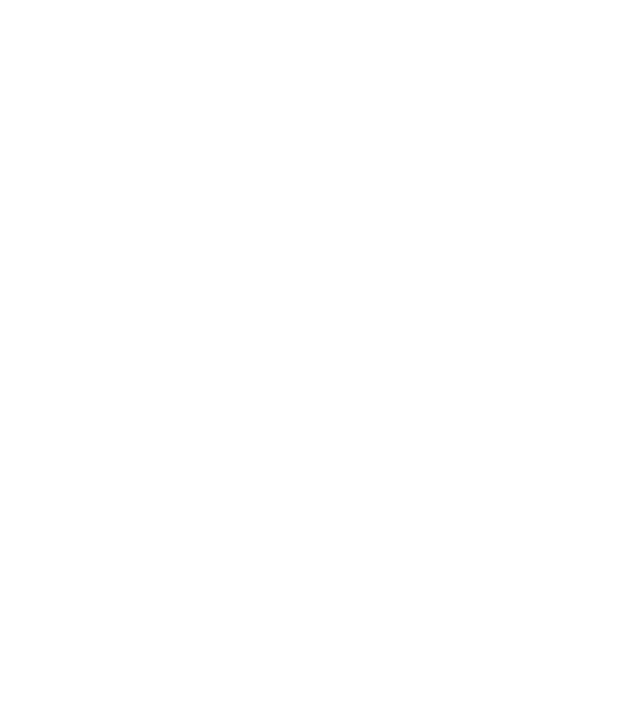
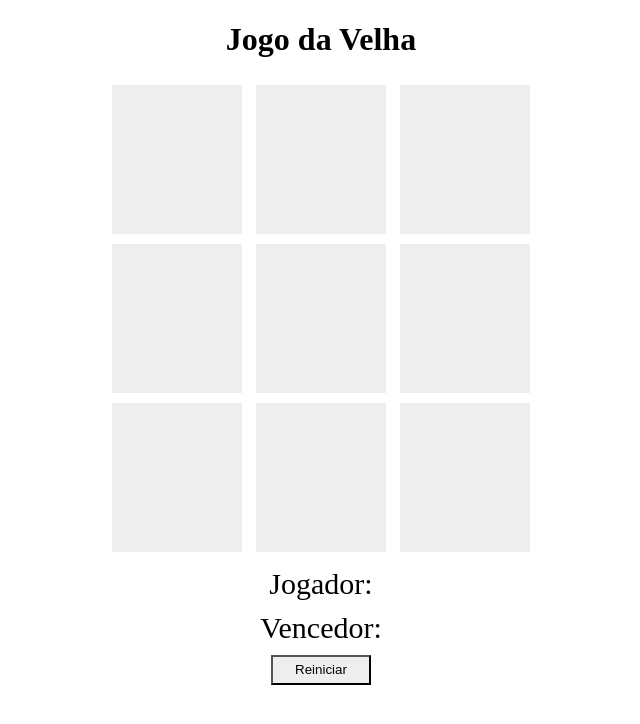
Before and after one commit to thiagoviks/jogo-da-velha-dio-project, a plain HTML site: page index.html in a window 1280 px wide. Shown: the whole page, without its empty margins (319-959 px from the left). Drawn offline with Linux system fonts and the light colour scheme.

Commit message:
adicionados tags HTML e estilo CSS

```diff
--- a/estilo.css
+++ b/estilo.css
@@ -0,0 +1,29 @@
+body {
+  text-align: center;
+}
+
+.quadrado {
+  text-align: center;
+  width: 50px;
+  background: #eee;
+  display: inline-block;
+  padding: 40px;
+  font-size: 60px;
+  margin: 5px;
+  cursor: pointer;
+  color: #eee;
+}
+
+.jogador,
+.vencedor {
+  font-size: 30px;
+  margin-top: 10px;
+}
+
+button {
+  margin-top: 10px;
+  width: 100px;
+  height: 30px;
+  background: #eee;
+  cursor: pointer;
+}
--- a/index.html
+++ b/index.html
@@ -6,7 +6,41 @@
     <link rel="stylesheet" href="estilo.css" />
   </head>
 
-  <body></body>
+  <body>
+    <h1>Jogo da Velha</h1>
+
+    <div>
+      <div id="1" class="quadrado" onclick="escolherQuadrado(this.id)">-</div>
+      <div id="2" class="quadrado" onclick="escolherQuadrado(this.id)">-</div>
+      <div id="3" class="quadrado" onclick="escolherQuadrado(this.id)">-</div>
+    </div>
+
+    <div>
+      <div id="4" class="quadrado" onclick="escolherQuadrado(this.id)">-</div>
+      <div id="5" class="quadrado" onclick="escolherQuadrado(this.id)">-</div>
+      <div id="6" class="quadrado" onclick="escolherQuadrado(this.id)">-</div>
+    </div>
+
+    <div>
+      <div id="7" class="quadrado" onclick="escolherQuadrado(this.id)">-</div>
+      <div id="8" class="quadrado" onclick="escolherQuadrado(this.id)">-</div>
+      <div id="9" class="quadrado" onclick="escolherQuadrado(this.id)">-</div>
+    </div>
+
+    <div class="jogador">
+      <label> Jogador: </label>
+      <label id="jogador-selecionado"> </label>
+    </div>
+
+    <div class="vencedor">
+      <label> Vencedor: </label>
+      <label id="vencedor-selecionado"> </label>
+    </div>
+
+    <div>
+      <button onclick="reiniciar()">Reiniciar</button>
+    </div>
+  </body>
 
   <script src="velha.js"></script>
 </html>
```
